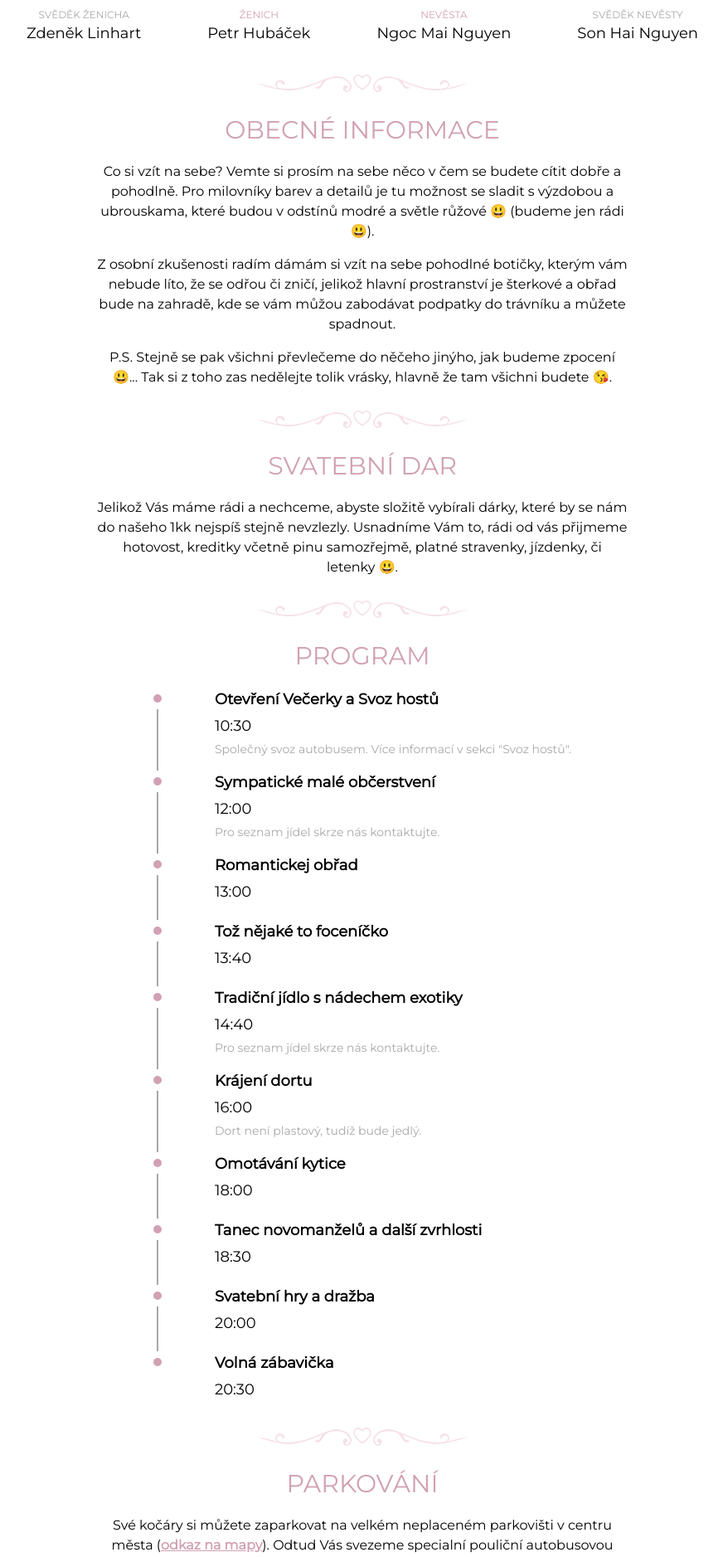
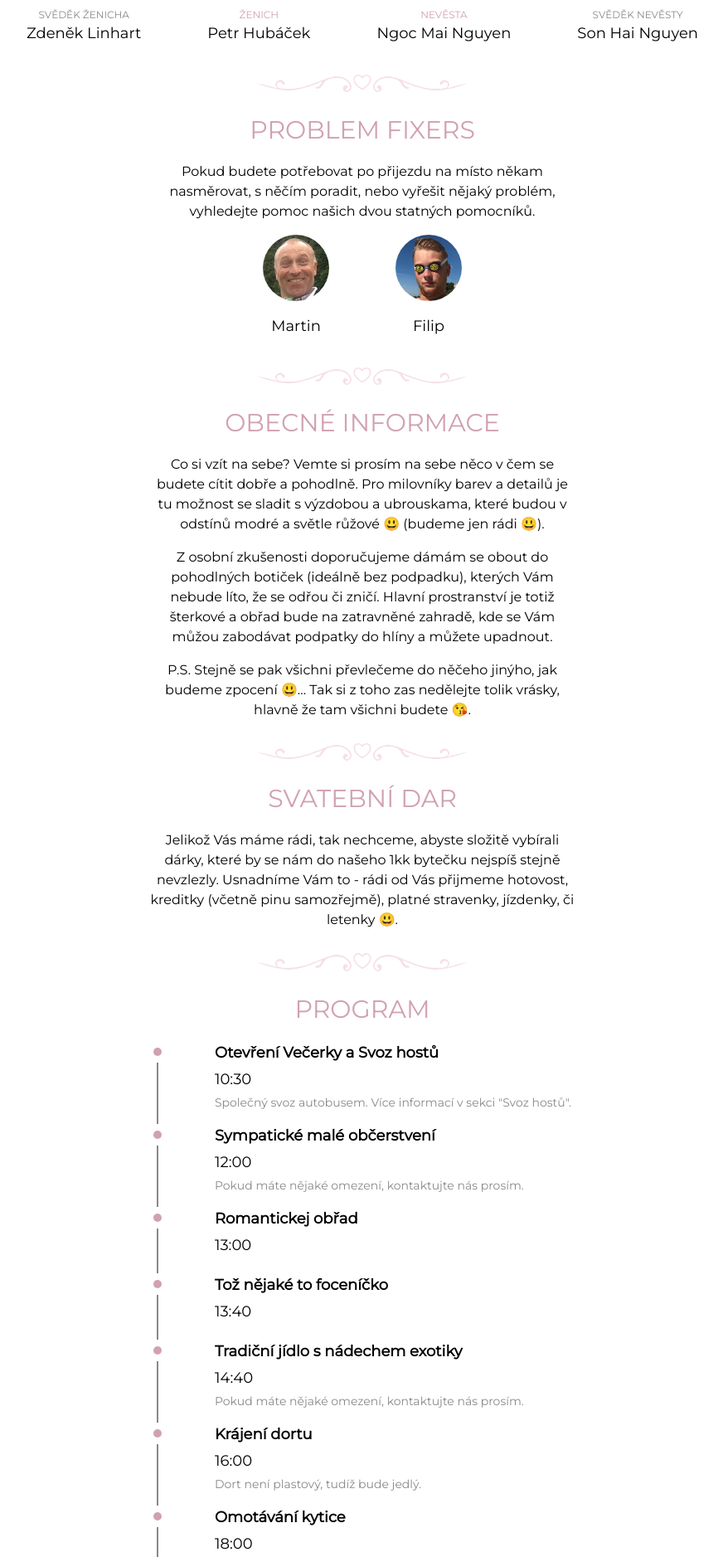
Before and after one commit to essare-rimaz/wedding-web, a Nuxt app: page / in a window 1280 px wide. Shown: the part 1540-3417 px from the top of the page at 83% size, without its empty margins (203-1075 px from the left). Built offline with nearby package versions, Linux system fonts and the light colour scheme.

Commit message:
Update content

```diff
--- a/components/TextContent.vue
+++ b/components/TextContent.vue
@@ -1,5 +1,5 @@
 <template>
-  <p class="font-montserrat tracking-[0.10em] font-light text-black mb-4 text-center w-3/4 lg:w-1/2">
+  <p class="font-montserrat tracking-[0.05em] font-light text-black mb-4 text-center w-3/4 lg:w-2/5">
     <slot />
   </p>
 </template>
--- a/pages/index.vue
+++ b/pages/index.vue
@@ -10,7 +10,30 @@
     <SplitElement />
     <CountdownDisplay end-time="2022-07-30T10:30:00.000+02:00" />
     <SplitElement />
+
     <CastingList />
+    <SplitElement />
+
+    <SectionTitle text="Problem fixers" />
+    <TextContent>
+      Pokud budete potřebovat po přijezdu na místo někam nasměrovat, s něčím poradit, nebo vyřešit nějaký problém, vyhledejte pomoc našich dvou statných pomocníků.
+    </TextContent>
+    <div class="flex flex-row">
+      <PersonDisplay
+        name="Martin"
+        role=""
+        :photo-path="require('@/assets/images/martin_photo.png')"
+        class="order-3 lg:order-1"
+        additional-styles="w-16 h-16 lg:w-20 lg:h-20"
+      />
+      <PersonDisplay
+        name="Filip"
+        role=""
+        :photo-path="require('@/assets/images/filip_photo.png')"
+        class="order-3 lg:order-1"
+        additional-styles="w-16 h-16 lg:w-20 lg:h-20"
+      />
+    </div>
     <SplitElement />
 
     <SectionTitle text="Obecné informace" />
@@ -18,7 +41,7 @@
       Co si vzít na sebe? Vemte si prosím na sebe něco v čem se budete cítit dobře a pohodlně. Pro milovníky barev a detailů je tu možnost se sladit s výzdobou a ubrouskama, které budou v odstínů modré a světle růžové 😃 (budeme jen rádi 😃).
     </TextContent>
     <TextContent>
-      Z osobní zkušenosti radím dámám si vzít na sebe pohodlné botičky, kterým vám nebude líto, že se odřou či zničí, jelikož hlavní prostranství je šterkové a obřad bude na zahradě, kde se vám můžou zabodávat podpatky do trávníku a můžete spadnout.
+      Z osobní zkušenosti doporučujeme dámám se obout do pohodlných botiček (ideálně bez podpadku), kterých Vám nebude líto, že se odřou či zničí. Hlavní prostranství je totiž šterkové a obřad bude na zatravněné zahradě, kde se Vám můžou zabodávat podpatky do hlíny a můžete upadnout.
     </TextContent>
     <TextContent>
       P.S. Stejně se pak všichni převlečeme do něčeho jinýho, jak budeme zpocení 😃... Tak si z toho zas nedělejte tolik vrásky, hlavně že tam všichni budete 😘.
@@ -27,7 +50,7 @@
 
     <SectionTitle text="Svatební dar" />
     <TextContent>
-      Jelikož Vás máme rádi a nechceme, abyste složitě vybírali dárky, které by se nám do našeho 1kk nejspíš stejně nevzlezly. Usnadníme Vám to, rádi od vás přijmeme hotovost, kreditky včetně pinu samozřejmě, platné stravenky, jízdenky, či letenky 😃.
+      Jelikož Vás máme rádi, tak nechceme, abyste složitě vybírali dárky, které by se nám do našeho 1kk bytečku nejspíš stejně nevzlezly. Usnadníme Vám to - rádi od Vás přijmeme hotovost, kreditky (včetně pinu samozřejmě), platné stravenky, jízdenky, či letenky 😃.
     </TextContent>
     <SplitElement />
 
@@ -37,7 +60,10 @@
 
     <SectionTitle text="Parkování" />
     <TextContent>
-      Své kočáry si můžete zaparkovat na velkém neplaceném parkovišti v centru města (<a class="transition-colors hover:text-dark-blue underline font-semibold text-pink" target="_black" href="https://en.mapy.cz/turisticka?x=17.1132693&y=49.4703812&z=19&source=coor&id=17.113285433864576%2C49.470237371020225">odkaz na mapy</a>). Odtud Vás svezeme specialní pouliční autobusovou linkou <span class="font-semibold">č. Ng</span> a zpátky ke svým plechovým mazlíčkům se dostanete zajištěným (nočním) rozvozem. Bohužel <span class="font-semibold">není</span> možné parkovat vozidly přímo na místě uvnitř, ani před, ani za, ani vedle objektu. Opravdu, nejde. Prosím, nezkoušejte to teda.
+      Své přibližovadla si můžete zaparkovat na velkém neplaceném parkovišti v centru města (odkaz na mapy). Odtud Vás svezeme specialní pouliční autobusovou linkou č. Ng a zpátky ke svým plechovým mazlíčkům se dostanete zajištěným rozvozem.
+    </TextContent>
+    <TextContent>
+      Bohužel není možné parkovat vozidly přímo na místě ani uvnitř, ani před, ani za, ani vedle objektu. Opravdu, nejde. Našim rozvozem ale pohodlně přepravíme Vás všechny včetně kočárků či jíných zavazadel 😉.
     </TextContent>
     <SplitElement />
 
@@ -66,10 +92,10 @@ export default {
   data: () => ({
     weddingProgram: [
       new ProgramDataItem('Otevření Večerky a Svoz hostů', '10:30', 'Společný svoz autobusem. Více informací v sekci "Svoz hostů".'),
-      new ProgramDataItem('Sympatické malé občerstvení', '12:00', 'Pro seznam jídel skrze nás kontaktujte.'),
+      new ProgramDataItem('Sympatické malé občerstvení', '12:00', 'Pokud máte nějaké omezení, kontaktujte nás prosím.'),
       new ProgramDataItem('Romantickej obřad', '13:00', ''),
       new ProgramDataItem('Tož nějaké to foceníčko', '13:40', ''),
-      new ProgramDataItem('Tradiční jídlo s nádechem exotiky', '14:40', 'Pro seznam jídel skrze nás kontaktujte.'),
+      new ProgramDataItem('Tradiční jídlo s nádechem exotiky', '14:40', 'Pokud máte nějaké omezení, kontaktujte nás prosím.'),
       new ProgramDataItem('Krájení dortu', '16:00', 'Dort není plastový, tudíž bude jedlý.'),
       new ProgramDataItem('Omotávání kytice', '18:00', ''),
       new ProgramDataItem('Tanec novomanželů a další zvrhlosti', '18:30', ''),
--- a/tailwind.config.js
+++ b/tailwind.config.js
@@ -8,7 +8,7 @@ module.exports = {
         'dark-blue': '#24396D',
         pink: '#D1A1B3',
         black: colors.black,
-        'light-gray': '#A8A8A8'
+        'light-gray': '#898989'
       },
       fontFamily: {
         montserrat: ['Montserrat']
```
Also changed, not shown: assets/images/filip_photo.png (added), assets/images/martin_photo.png (added).
